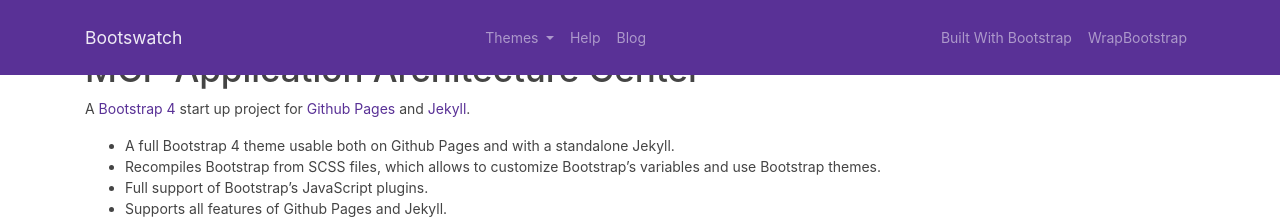
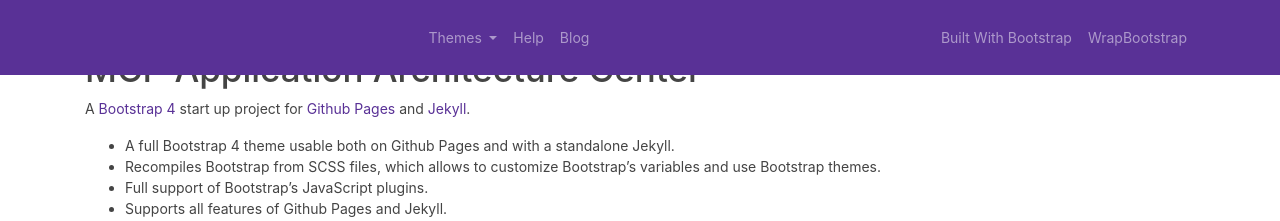
Before and after one commit to mcp-samples/mcp-samples.github.io, a Jekyll site: the page built from index.md, in a window 1280 px wide. Shown: the top 221 px of the page. Built offline with Jekyll 4.4.1, drawn with Linux system fonts in a browser that asks for light colours.

Commit message:
Changing header

```diff
--- a/_includes/header.html
+++ b/_includes/header.html
@@ -1,6 +1,5 @@
 <div class="navbar navbar-expand-lg fixed-top navbar-dark bg-primary">
       <div class="container">
-        <a href="../" class="navbar-brand">Bootswatch</a>
         <button class="navbar-toggler" type="button" data-toggle="collapse" data-target="#navbarResponsive" aria-controls="navbarResponsive" aria-expanded="false" aria-label="Toggle navigation">
           <span class="navbar-toggler-icon"></span>
         </button>
```
